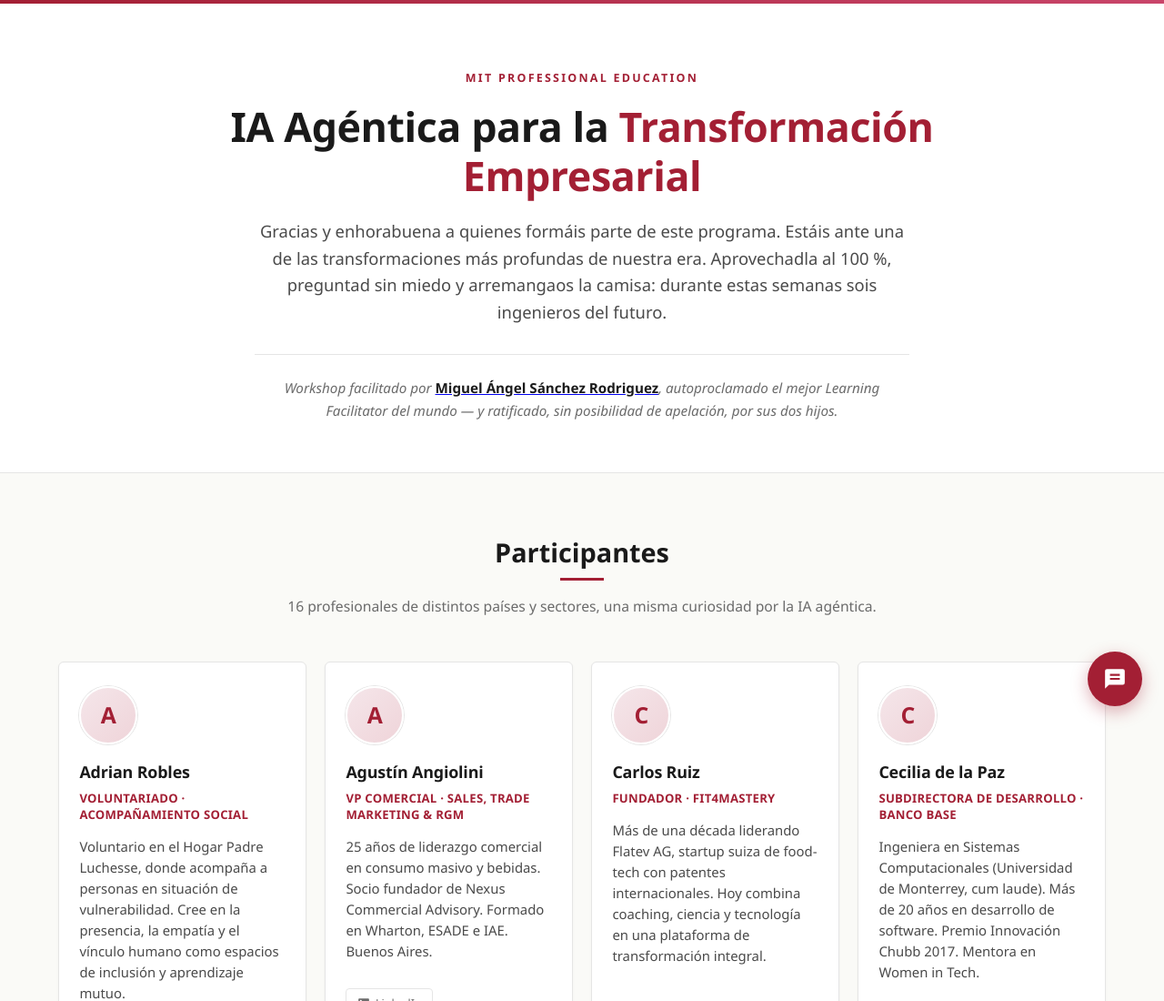
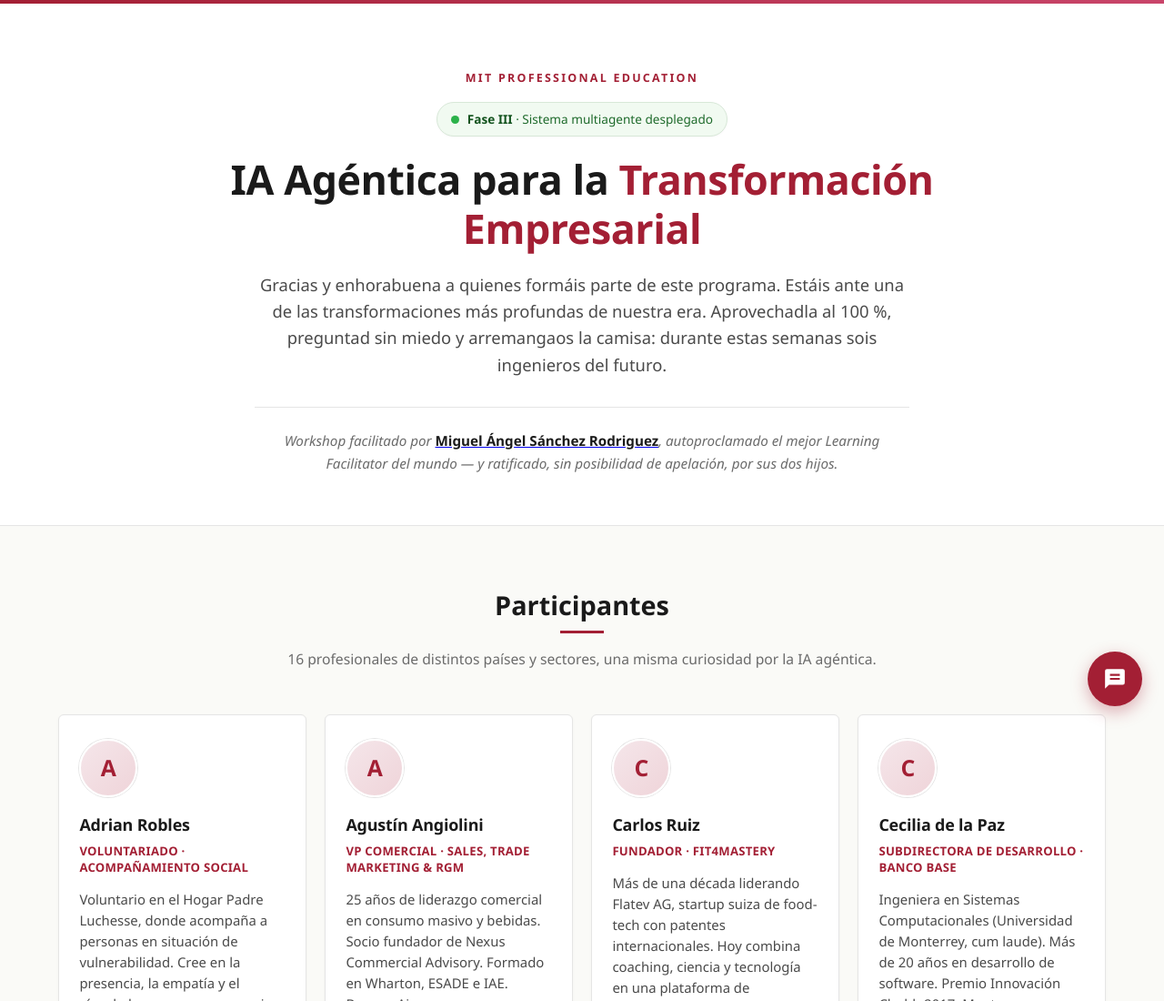
Before and after one commit to InternationalCIO/workshopagentes, a plain HTML site: page index.html in a window 1280 px wide. Shown: the top 1100 px of the page at 91% size. Drawn offline with Linux system fonts and the light colour scheme.

Commit message:
Hero: badge visible 'Fase III · Sistema multiagente desplegado' con dot pulsante

```diff
--- a/css/styles.css
+++ b/css/styles.css
@@ -49,6 +49,37 @@ body {
   color: var(--mit-red);
   font-weight: 600;
   margin-bottom: 1rem;
+}
+
+.phase-badge {
+  display: inline-flex;
+  align-items: center;
+  gap: 0.55rem;
+  padding: 0.45rem 0.95rem;
+  border: 1px solid #d8e8d8;
+  background: #f1faf1;
+  color: #1f6b2c;
+  border-radius: 999px;
+  font-size: 0.85rem;
+  margin-bottom: 1.25rem;
+  box-shadow: 0 1px 2px rgba(0, 0, 0, 0.03);
+}
+
+.phase-badge strong { color: #14541f; font-weight: 700; }
+
+.phase-badge-dot {
+  width: 9px;
+  height: 9px;
+  border-radius: 50%;
+  background: #2bb24a;
+  box-shadow: 0 0 0 0 rgba(43, 178, 74, 0.55);
+  animation: phasePulse 1.8s ease-out infinite;
+}
+
+@keyframes phasePulse {
+  0%   { box-shadow: 0 0 0 0   rgba(43, 178, 74, 0.55); }
+  70%  { box-shadow: 0 0 0 9px rgba(43, 178, 74, 0); }
+  100% { box-shadow: 0 0 0 0   rgba(43, 178, 74, 0); }
 }
 
 .hero h1 {
--- a/index.html
+++ b/index.html
@@ -13,6 +13,10 @@
   <header class="hero">
     <div class="hero-inner">
       <p class="kicker">MIT Professional Education</p>
+      <div class="phase-badge" role="status" aria-label="Fase actual del workshop">
+        <span class="phase-badge-dot" aria-hidden="true"></span>
+        <span><strong>Fase III</strong> · Sistema multiagente desplegado</span>
+      </div>
       <h1>IA Agéntica para la <span class="accent">Transformación Empresarial</span></h1>
       <p class="lead">
         Gracias y enhorabuena a quienes formáis parte de este programa. Estáis ante una de las
```
